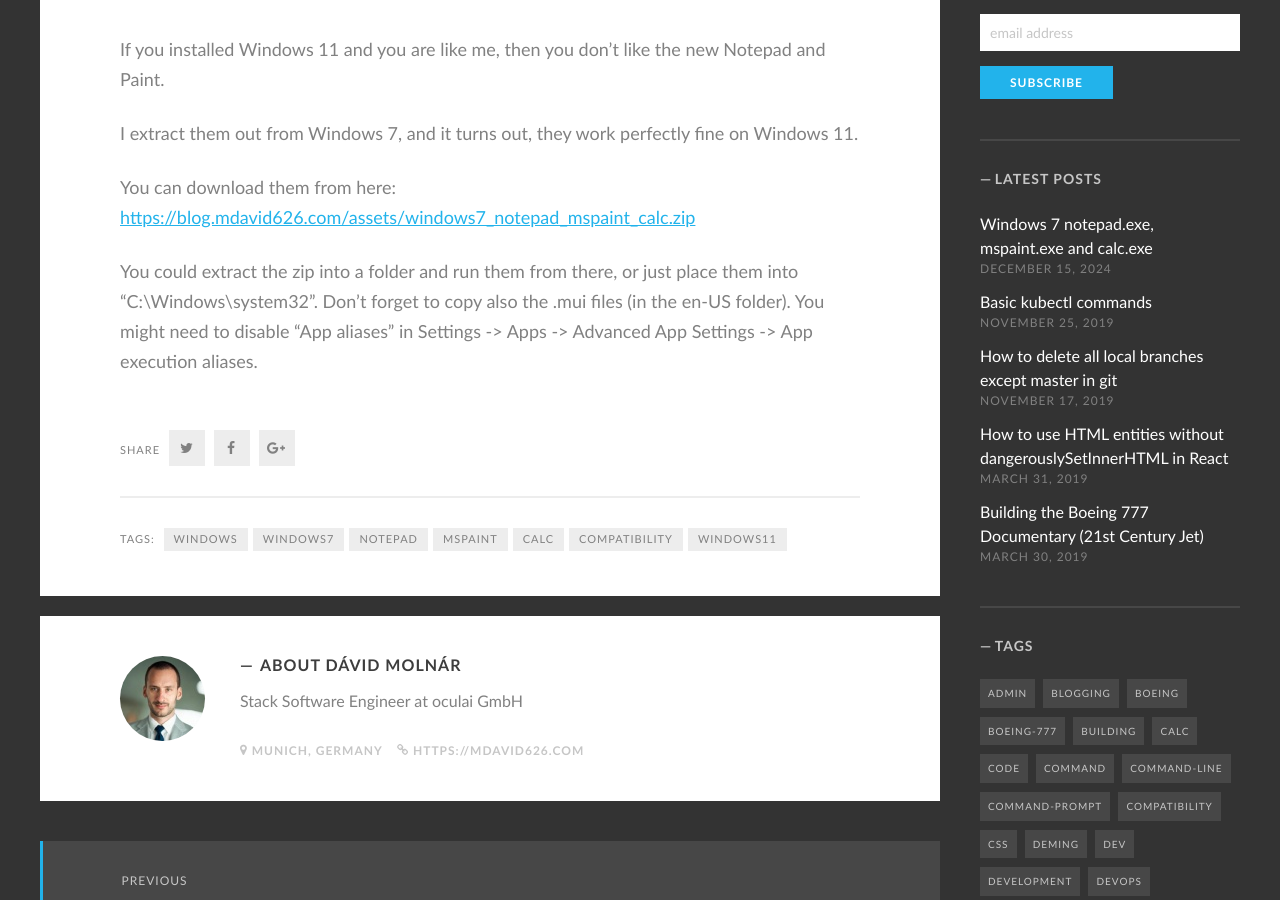
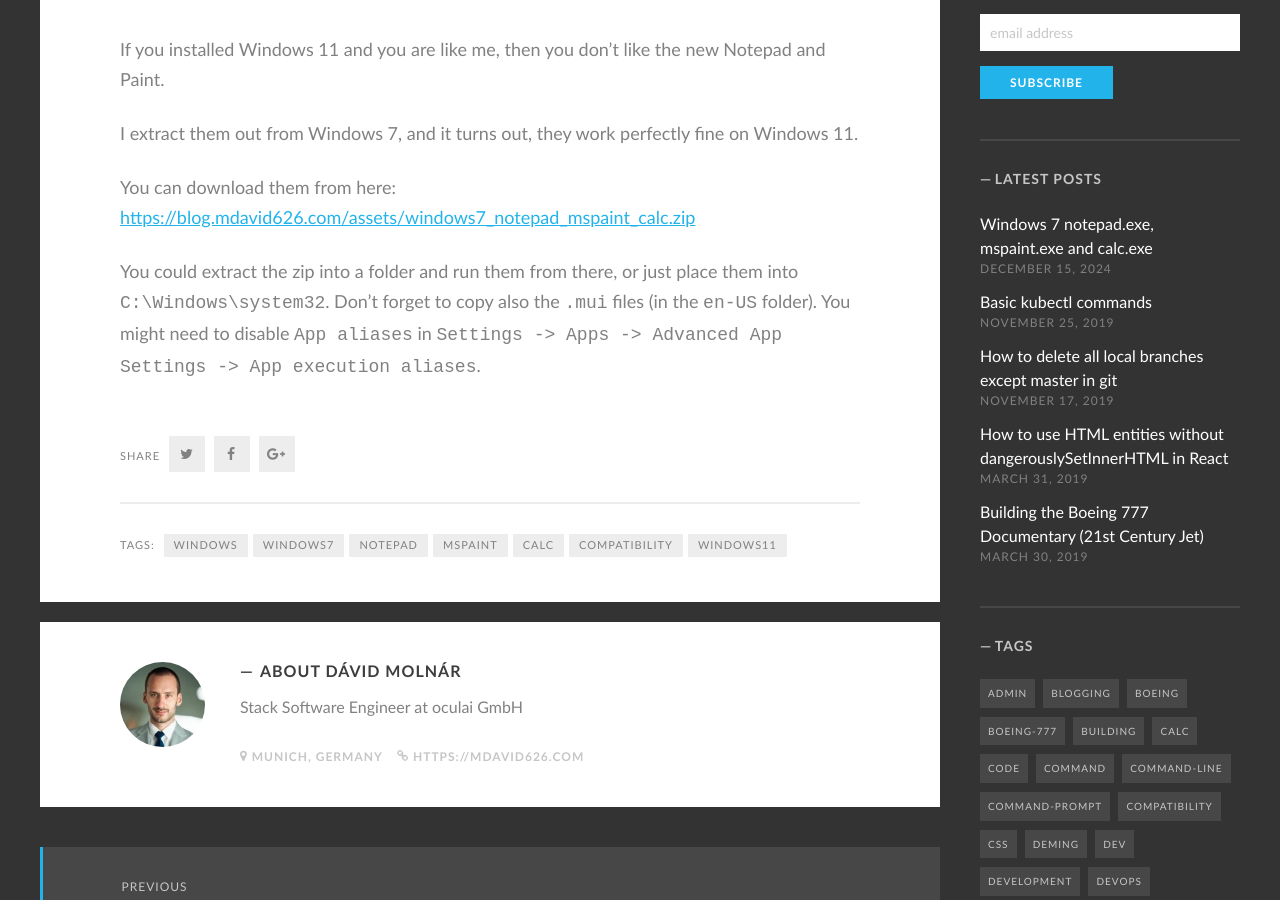
Before and after one commit to mdavid626/blog, a Jekyll site: the page built from _posts/2024-12-15-Windows7-notepad-mspaint-calc.md, in a window 1280 px wide and 900 px high, scrolled down 503 px. Built offline with Jekyll 4.4.1, drawn with Linux system fonts in a browser that asks for light colours; some web fonts are replaced; comment, search, counter and statistics services are not loaded.

Commit message:
Adjust formatting

```diff
--- a/_posts/2024-12-15-Windows7-notepad-mspaint-calc.md
+++ b/_posts/2024-12-15-Windows7-notepad-mspaint-calc.md
@@ -13,4 +13,4 @@ You can download them from here: [https://blog.mdavid626.com/assets/windows7_not
 
 <!--more-->
 
-You could extract the zip into a folder and run them from there, or just place them into "C:\Windows\system32". Don't forget to copy also the .mui files (in the en-US folder). You might need to disable "App aliases" in Settings -> Apps -> Advanced App Settings -> App execution aliases.
+You could extract the zip into a folder and run them from there, or just place them into `C:\Windows\system32`. Don't forget to copy also the `.mui` files (in the `en-US` folder). You might need to disable `App aliases` in `Settings -> Apps -> Advanced App Settings -> App execution aliases`.
```
